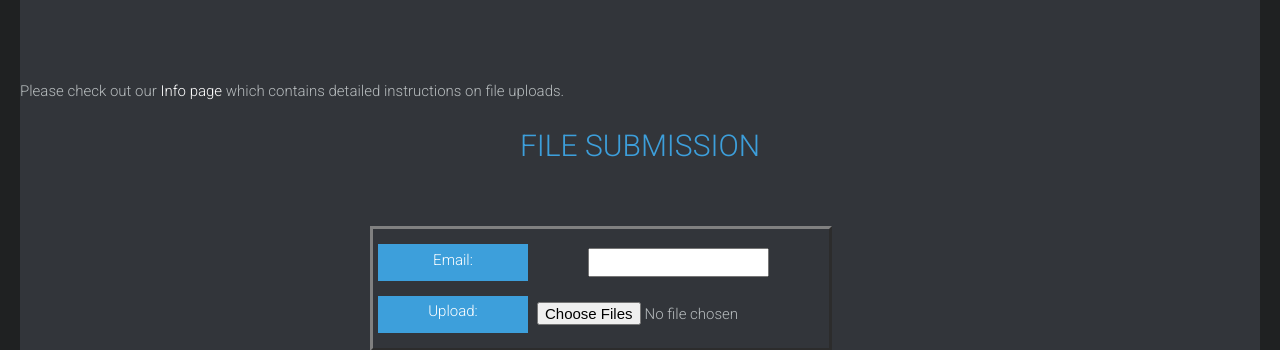
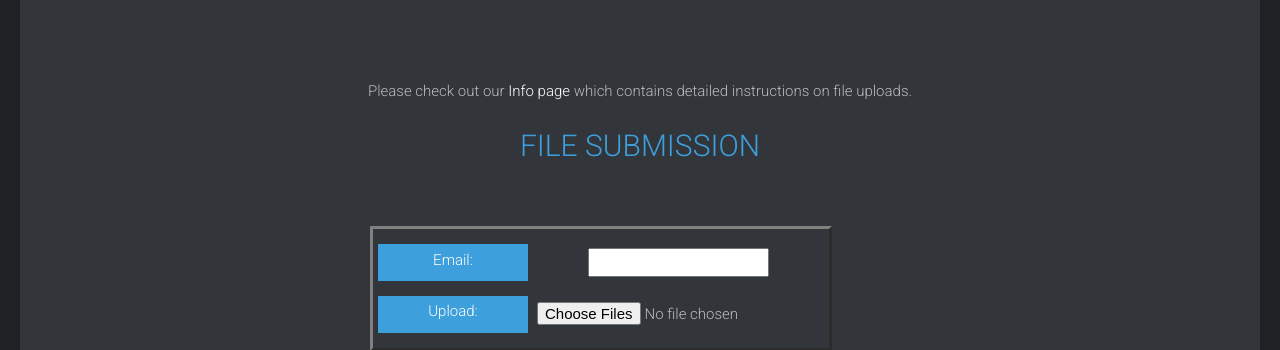
Before and after one commit to taylorSci/BIOL-7210_Predictive-web-server, a Django app: page /fbp/options/GA-CG in a window 1280 px wide. Shown: the part 219-569 px from the top of the page. Run offline with Django 3.2, Linux system fonts and the light colour scheme; some libraries are stand-ins or nearby versions.

Commit message:
Fixed HTML for user instructions. (#43)

```diff
--- a/django/foodbornePathogen/templates/foodbornePathogen/options.html
+++ b/django/foodbornePathogen/templates/foodbornePathogen/options.html
@@ -10,7 +10,7 @@
 <body>
 {% block content %}
     <main>
-        <div>Please check out our <a href="fbp/info">Info page</a> which contains detailed instructions on file uploads.</div>
+        <div class="text-center">Please check out our <a href="info">Info page</a> which contains detailed instructions on file uploads.</div>
         <div class="welcome-title text-center"><h2>File Submission</h2></div><br></br>
         {# <div class="text-center"><img src="{% static 'foodbornePathogen/img/FileTypes.jpg' %}" alt="input files"></div><br></br> #}
         <form method="post" enctype="multipart/form-data">
```
